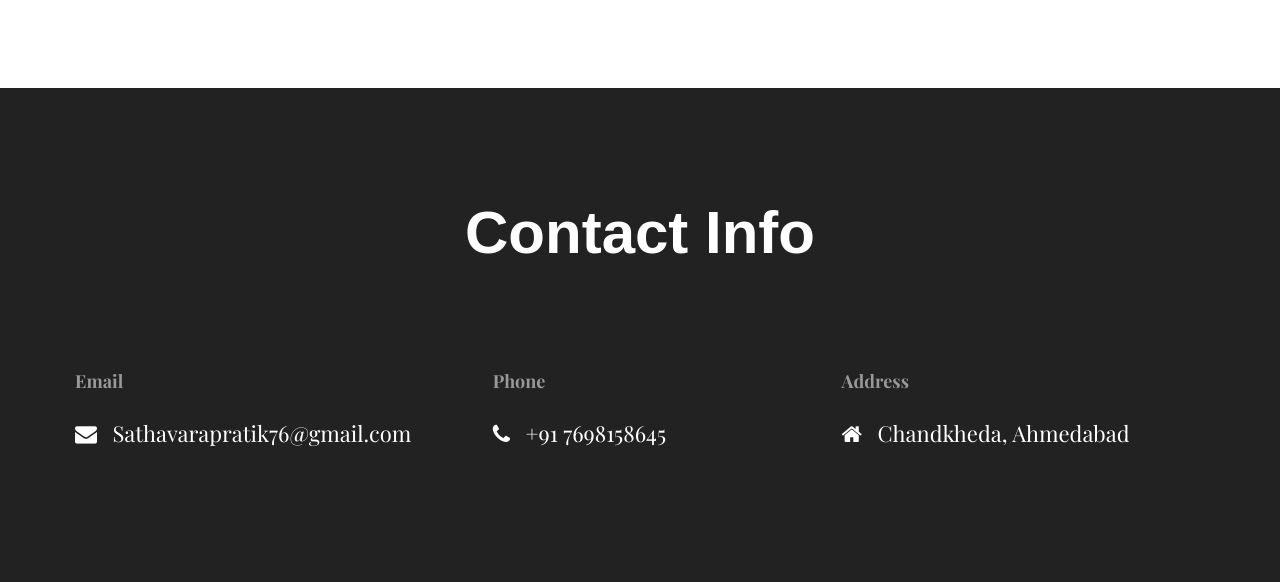
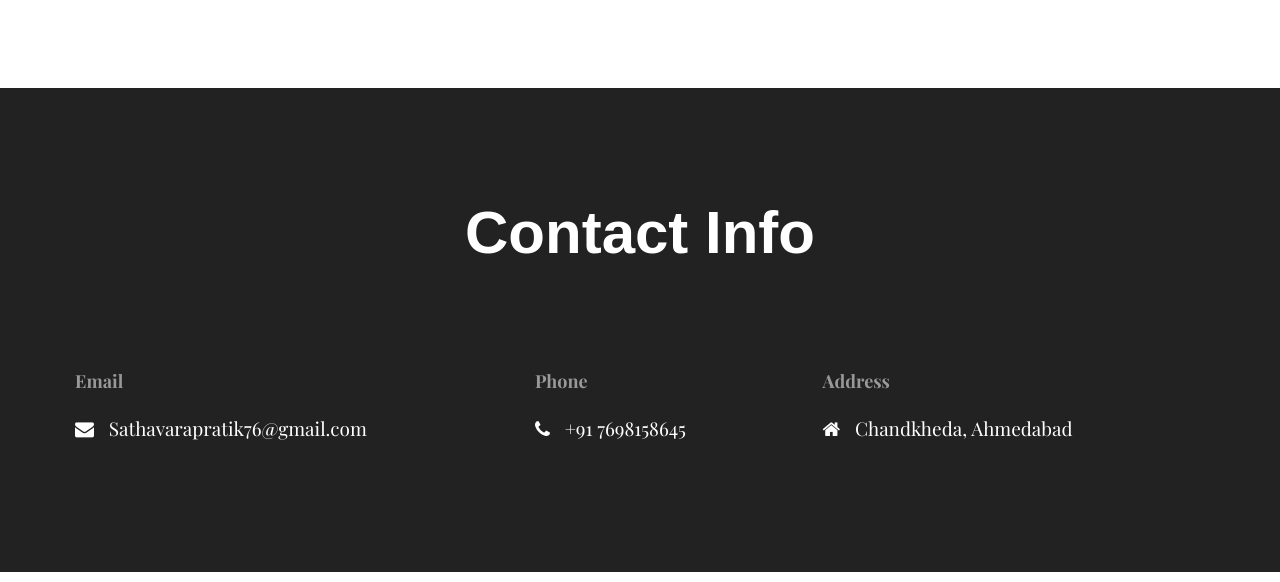
Before and after one commit to pratikSathwara/portfolio, a plain HTML site: page index.html in a window 1280 px wide. Shown: the part 3412-3994 px from the top of the page. Drawn offline with nearby package versions, Linux system fonts and the light colour scheme; a web font is replaced by a local one.

Commit message:
Footer_text

```diff
--- a/css/custom.css
+++ b/css/custom.css
@@ -702,7 +702,7 @@ footer h2 {
 .footer_grid {
   position: relative;
   display: grid;
-  grid-template-columns: 36.33% 30.33% 33.33%;
+  grid-template-columns: 40% 25% 35%;
   height: auto;
   align-items: center;
   margin: 0 auto;
@@ -718,7 +718,7 @@ footer h2 {
 }
 
 .footer_content p {
-  font-size: 22px;
+  font-size: 19px;
 }
 
 .footer_content p a {
```
